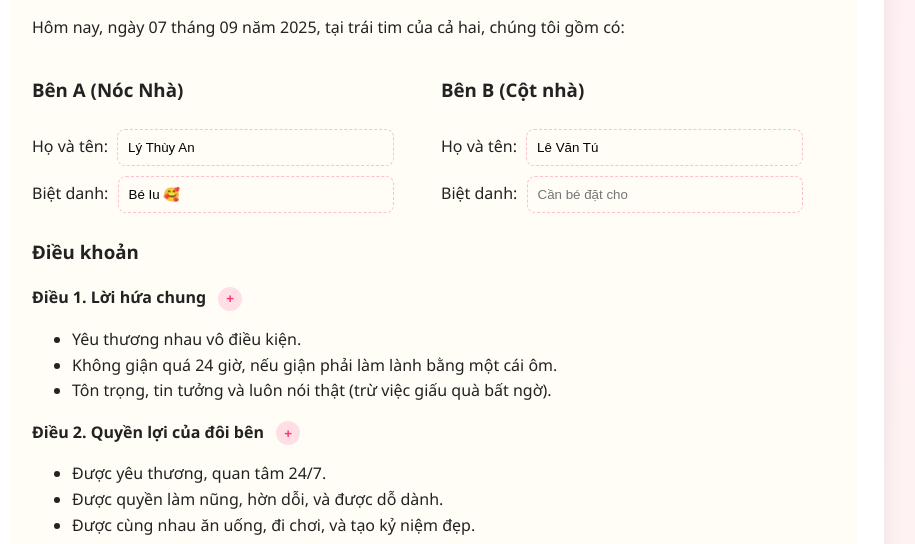
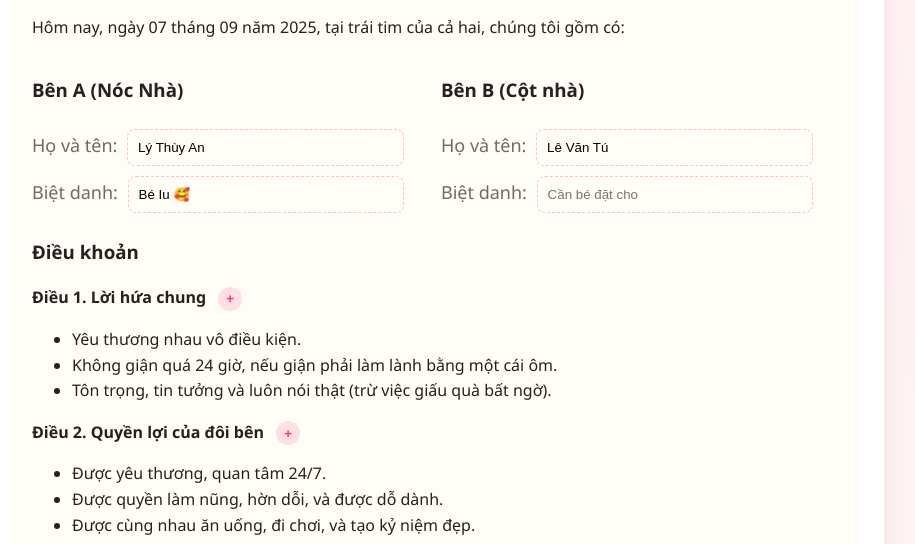
Before and after one commit to Levantu1451020260/yeu, a plain HTML site: page index.html in a window 1280 px wide. Shown: the part 256-800 px from the top of the page, without its empty margins (206-1121 px from the left). Drawn offline with Linux system fonts and the light colour scheme.

Commit message:
first commit4

```diff
--- a/index.html
+++ b/index.html
@@ -73,7 +73,6 @@
     .motto{color:var(--muted); font-style:italic; margin-bottom:18px}
     .content{line-height:1.6; color:#222}
     .content h2{margin-top:10px}
-    .content p
     label{
       display:block;
       font-size:18px;
@@ -158,7 +157,7 @@
       .logo {width: 56px; height: 56px; font-size: 16px;}
       .paper {padding: 10px;}
       .sig-box {min-height: 70px;}
-      .content p{ font-size: 14px; }
+      .content p{font-size: 14px;}
     }
     /* Khi in PDF */
     @media print {
```
